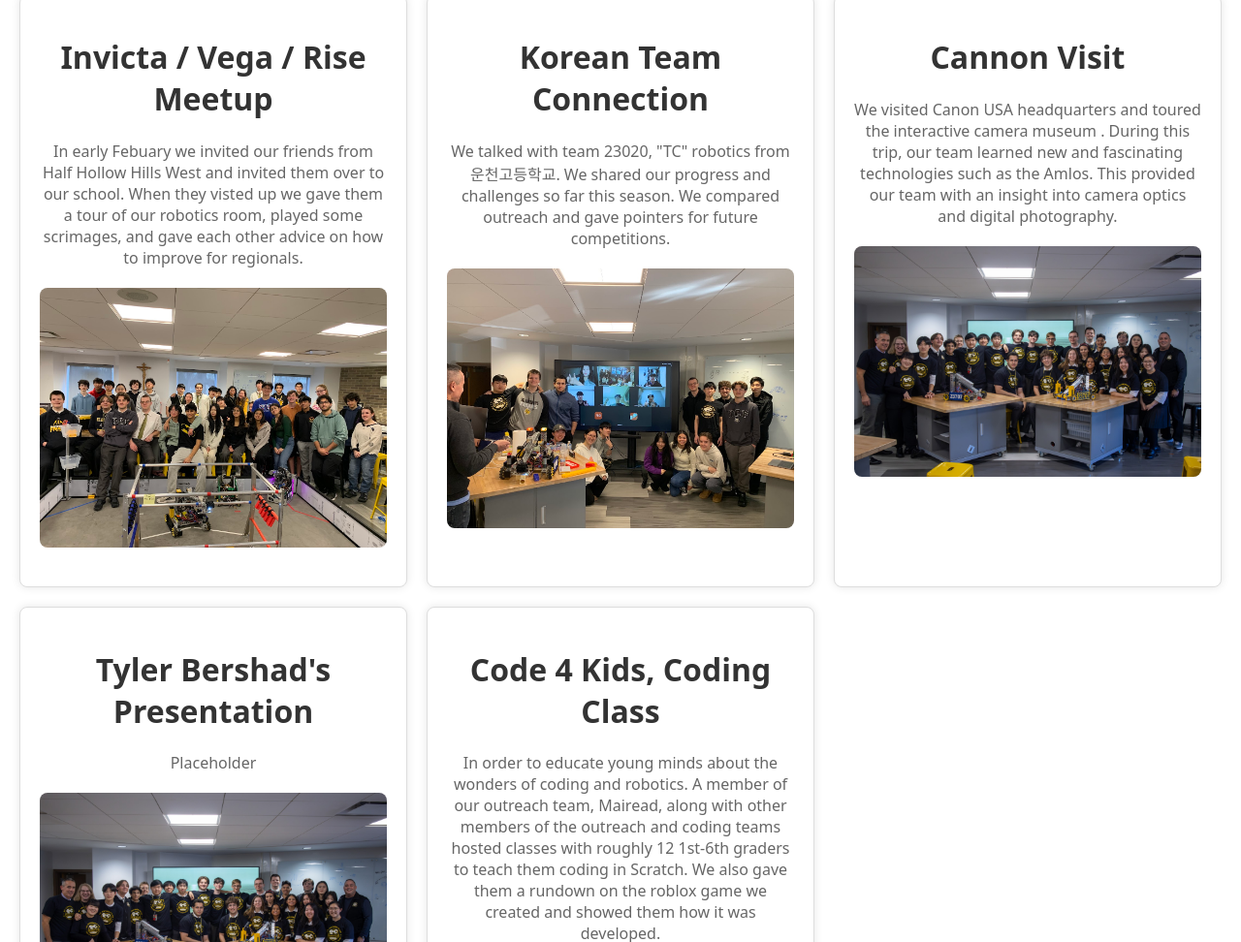
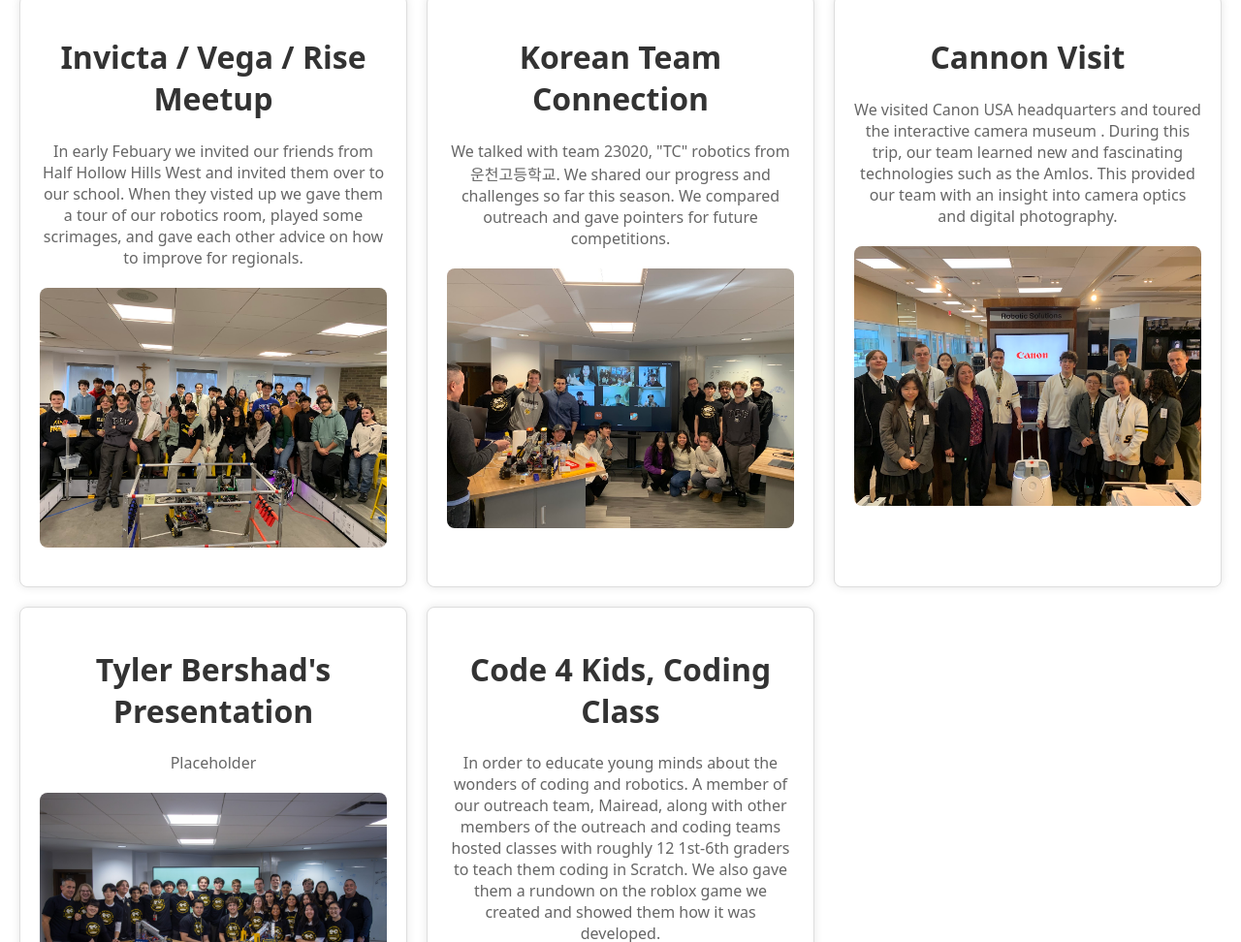
Before and after one commit to WilliamWang2009/Website_V5, a plain HTML site: page intothedeep.html in a window 1280 px wide. Shown: the part 5333-6305 px from the top of the page at 97% size. Drawn offline with Linux system fonts and the light colour scheme.

Commit message:
canon 2025

```diff
--- a/intothedeep.html
+++ b/intothedeep.html
@@ -147,7 +147,7 @@
             <div class="events-section">
                 <h1>Cannon Visit</h1>
                 <p>We visited Canon USA headquarters and toured the interactive camera museum . During this trip, our team learned new and fascinating technologies such as the Amlos. This provided our team with an insight into camera optics and digital photography.</p>
-                <img src="./images/2024_Group.jpeg" alt="Group Photo">
+                <img src="./images/outreach/cannon2025.jpg" alt="Group Photo">
             </div>
             <div class="events-section">
                 <h1>Tyler Bershad's Presentation</h1>
```
Also changed, not shown: images/outreach/cannon2025.jpg (added).
